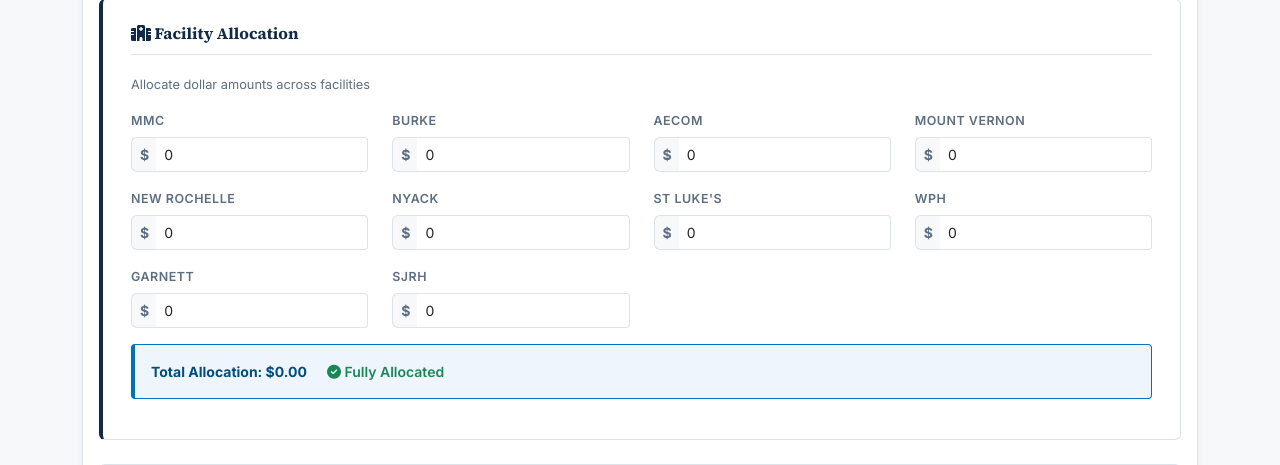
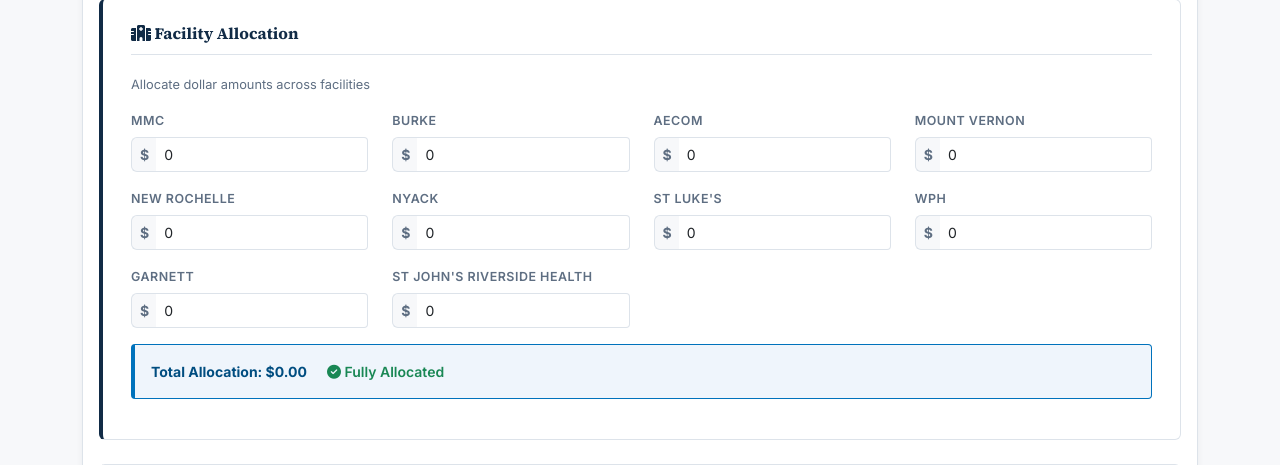
Before and after one commit to atongmonte/Savings_Tracker_v2_Flask, a Flask app: page /savingstracker/rebate/form in a window 1280 px wide. Shown: the part 1292-1757 px from the top of the page. Run offline with Flask 3, Linux system fonts and the light colour scheme; data comes from the database, SQL or seed files in the repository; data that the repository does not hold is empty.

Commit message:
Full name for SJRH

```diff
--- a/app/templates/cost_avoidance_form.html
+++ b/app/templates/cost_avoidance_form.html
@@ -282,7 +282,7 @@
                             <small class="text-muted allocation-calc d-none"></small>
                         </div>
                         <div class="col-md-3 mb-3">
-                            <label class="form-label allocation-label" data-facility="SJRH">SJRH</label>
+                            <label class="form-label allocation-label" data-facility="SJRH">St John's Riverside Health</label>
                             <div class="input-group">
                                 <span class="input-group-text allocation-symbol">%</span>
                                 <input type="number" class="form-control facility-allocation" id="sjrh" name="sjrh"
--- a/app/templates/cost_savings_form.html
+++ b/app/templates/cost_savings_form.html
@@ -288,7 +288,7 @@
                             <small class="text-muted allocation-calc d-none"></small>
                         </div>
                         <div class="col-md-3 mb-3">
-                            <label class="form-label allocation-label" data-facility="SJRH">SJRH</label>
+                            <label class="form-label allocation-label" data-facility="SJRH">St John's Riverside Health</label>
                             <div class="input-group">
                                 <span class="input-group-text allocation-symbol">%</span>
                                 <input type="number" class="form-control facility-allocation" id="sjrh" name="sjrh"
--- a/app/templates/dashboard.html
+++ b/app/templates/dashboard.html
@@ -825,7 +825,7 @@
                                         step="0.01" min="0" class="form-control modal-field modal-alloc"
                                         id="mf_alloc_garnett" data-facility="GARNETT"></div>
                             </div>
-                            <div class="col-6 col-md-3"><label class="form-label">SJRH</label>
+                            <div class="col-6 col-md-3"><label class="form-label">St John's Riverside Health</label>
                                 <div class="input-group"><span class="input-group-text">$</span><input type="number"
                                         step="0.01" min="0" class="form-control modal-field modal-alloc"
                                         id="mf_alloc_sjrh" data-facility="SJRH"></div>
--- a/app/templates/rebate_form.html
+++ b/app/templates/rebate_form.html
@@ -266,7 +266,7 @@
                             <small class="text-muted allocation-calc d-none"></small>
                         </div>
                         <div class="col-md-3 mb-3">
-                            <label class="form-label allocation-label" data-facility="SJRH">SJRH</label>
+                            <label class="form-label allocation-label" data-facility="SJRH">St John's Riverside Health</label>
                             <div class="input-group">
                                 <span class="input-group-text allocation-symbol">%</span>
                                 <input type="number" class="form-control facility-allocation" id="sjrh" name="sjrh"
```
